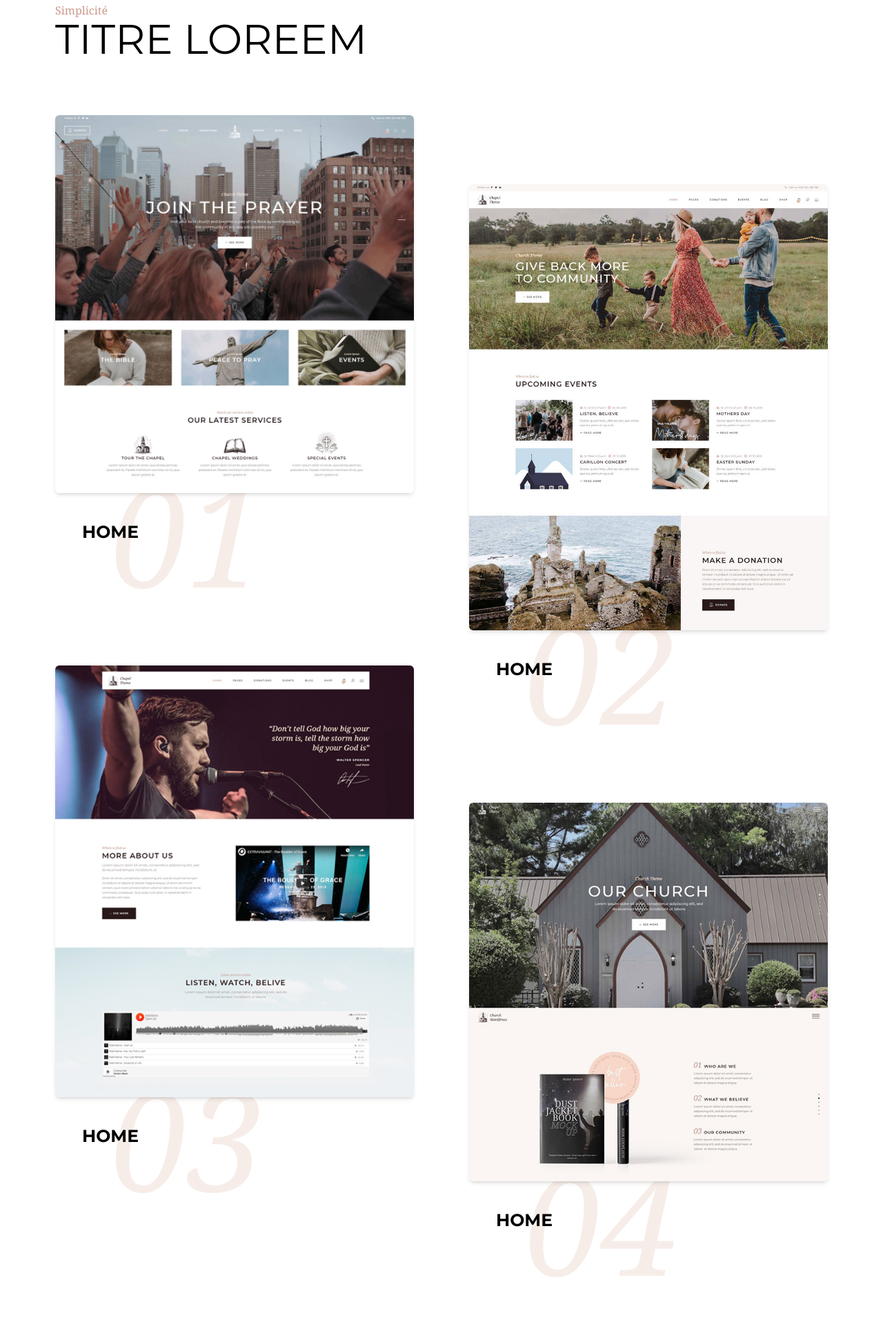
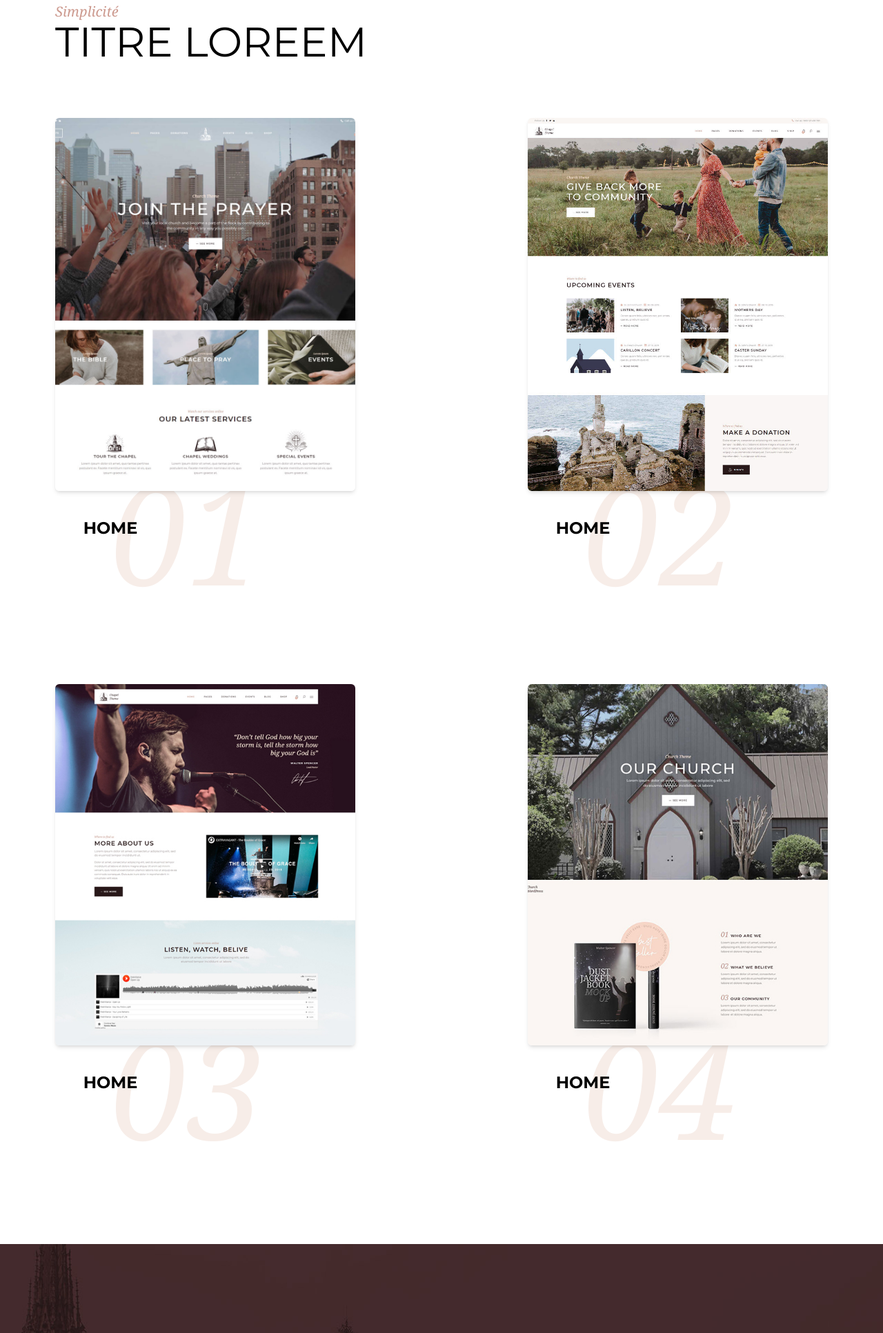
Before and after one commit to fabien-design/html-integration, a website: page index.html in a window 1280 px wide. Shown: the part 781-2714 px from the top of the page at 69% size. Drawn offline with nearby package versions, Linux system fonts and the light colour scheme.

Commit message:
style: Update CSS styles for home page
- Adjusted the size of pagination bullets to improve visual consistency
- Increased padding-left for slider buttons to enhance readability
- Modified width of slider navigation bars for better alignment
- Changed font size and added italics to the "Simplicité" text
- Updated image sources for home page sections
- Adjusted positioning and styling of home page number labels
- Reduced autoplay delay for the slider

Fixes #123

```diff
--- a/css/style.css
+++ b/css/style.css
@@ -4,8 +4,8 @@
 
 .swiper-pagination-bullet{
     background-color: #fff;
-    width: 12px;
-    height: 12px;
+    width: 0.75rem;
+    height: 0.75rem;
 }
 
 .slider-text {
@@ -13,8 +13,8 @@
 }
 
 .slider-btn p {
-    padding-left: 30px;
-    transition: all 0.3s ease-in;
+    padding-left: 1.875rem;
+    transition: all 0.3s ease-in 100ms;
 }
 .slider-btn:hover p {
     padding-left: 0 ;
@@ -24,7 +24,7 @@
     display: block;
     position: absolute;
     left: 0;
-    width: 20px;
+    width: 1.25rem;
     height: 2px;
     background-color: #000;
     transition: all 0.3s ease-in;
@@ -54,5 +54,5 @@ h3.home-text::before {
     transition: width 0.3s ease-in;
 }
 h3.home-text:hover::before {
-    width: 20px;
+    width: 1.25rem;
 }
--- a/index.html
+++ b/index.html
@@ -103,14 +103,14 @@
             </section>
             <section class="pt-36 pb-72 px-20">
                 <div class="pb-20">
-                    <p class="font-['Noto_Serif'] text-[#cc998e]">
-                        <i>Simplicité</i>
+                    <p class="font-['Noto_Serif'] text-[#cc998e] italic text-xl">
+                        Simplicité
                     </p>
                     <h2 class="text-6xl">TITRE LOREEM</h2>
                 </div>
-                <div class="flex gap-20">
-                    <div class="flex flex-col gap-[250px] w-full">
-                        <div class="home-number-container">
+                <div class="flex flex-col gap-20">
+                    <div class="flex flex-col lg:flex-row gap-[250px] w-full">
+                        <div class="home-number-container w-full">
                             <img
                                 class="w-full h-full object-cover z-40 relative shadow-md rounded-md"
                                 src="assets/landing-home-1.jpg"
@@ -118,7 +118,7 @@
                             />
                             <div class="relative ml-20 max-w-[25%]">
                                 <h3
-                                    class="home-text text-[25px] font-bold m-0 z-20 absolute top-50 left-0 -translate-x-1/2 translate-y-full flex gap-2 items-center"
+                                    class="home-text text-[1.5rem] font-bold m-0 z-20 absolute top-50 left-0 -translate-x-1/2 translate-y-full flex gap-2 items-center"
                                 >
                                     HOME
                                 </h3>
@@ -129,7 +129,28 @@
                                 </p>
                             </div>
                         </div>
-                        <div>
+                        <div class="home-number-container w-full">
+                            <img
+                                class="w-full h-full object-cover z-40 relative shadow-md rounded-md"
+                                src="assets/landing-home-2.jpg"
+                                alt=""
+                            />
+                            <div class="relative ml-20 max-w-[25%]">
+                                <h3
+                                    class="home-text text-[1.5rem] font-bold m-0 z-20 absolute top-50 left-0 -translate-x-1/2 translate-y-full flex gap-2 items-center"
+                                >
+                                    HOME
+                                </h3>
+                                <p
+                                    class="text-[200px] font-['Noto_Serif'] italic text-primary/50 absolute right-0 absolute top-0 left-0 z-10 translate-x-0 -translate-y-[30%]"
+                                >
+                                    02
+                                </p>
+                            </div>
+                        </div>
+                    </div>
+                    <div class="flex flex-col lg:flex-row gap-[250px] pt-[200px] w-full">
+                        <div class="relative w-full">
                             <img
                                 class="w-full h-full object-cover z-40 relative shadow-md rounded-md"
                                 src="assets/landing-home-3.jpg"
@@ -137,7 +158,7 @@
                             />
                             <div class="relative ml-20 max-w-[25%]">
                                 <h3
-                                    class="home-text text-[25px] font-bold m-0 z-20 absolute top-50 left-0 -translate-x-1/2 translate-y-full flex gap-2 items-center"
+                                    class="home-text text-[1.5rem] font-bold m-0 z-20 absolute top-50 left-0 -translate-x-1/2 translate-y-full flex gap-2 items-center"
                                 >
                                     HOME
                                 </h3>
@@ -148,28 +169,7 @@
                                 </p>
                             </div>
                         </div>
-                    </div>
-                    <div class="flex flex-col gap-[250px] pt-[100px] w-full">
-                        <div class="relative">
-                            <img
-                                class="w-full h-full object-cover z-40 relative shadow-md rounded-md"
-                                src="assets/landing-home-2.jpg"
-                                alt=""
-                            />
-                            <div class="relative ml-20 max-w-[25%]">
-                                <h3
-                                    class="home-text text-[25px] font-bold m-0 z-20 absolute top-50 left-0 -translate-x-1/2 translate-y-full flex gap-2 items-center"
-                                >
-                                    HOME
-                                </h3>
-                                <p
-                                    class="text-[200px] font-['Noto_Serif'] italic text-primary/50 absolute right-0 absolute top-0 left-0 z-10 translate-x-0 -translate-y-[30%]"
-                                >
-                                    02
-                                </p>
-                            </div>
-                        </div>
-                        <div class="relative">
+                        <div class="relative w-full">
                             <img
                                 class="w-full h-full object-cover z-40 relative shadow-md rounded-md"
                                 src="assets/landing-home-4.jpg"
@@ -177,7 +177,7 @@
                             />
                             <div class="relative ml-20 max-w-[25%]">
                                 <h3
-                                    class="home-text text-[25px] font-bold m-0 z-20 absolute top-50 left-0 -translate-x-1/2 translate-y-full flex gap-2 items-center pl-6"
+                                    class="home-text text-[1.5rem] font-bold m-0 z-20 absolute top-50 left-0 -translate-x-1/2 translate-y-full flex gap-2 items-center pl-6"
                                 >
                                     HOME
                                 </h3>
@@ -200,7 +200,7 @@
                 // Optional parameters
                 loop: true,
                 autoplay: {
-                    delay: 5000,
+                    delay: 3000,
                 },
 
                 // If we need pagination
```
